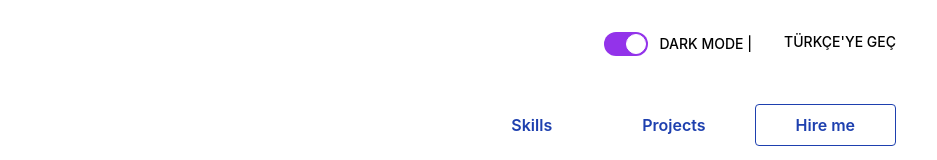
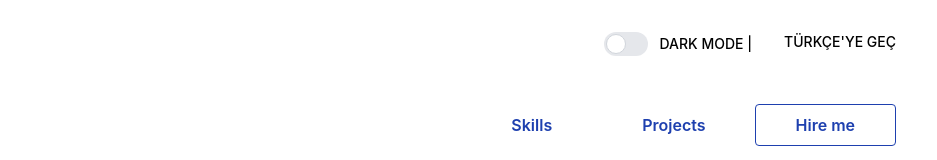
Before and after one commit to SeyyitBattal/web-sayfam, a React (Create React App) app: page / in a window 1280 px wide. Shown: the top 160 px of the page, without its empty margins (176-1113 px from the left). Built offline with nearby package versions, Linux system fonts and the light colour scheme.

Commit message:
Dark mode added with this new feature

```diff
--- a/src/App.css
+++ b/src/App.css
@@ -29,3 +29,8 @@ body {
 .skillsSection {
   display: flex;
 }
+
+.dark-mode {
+  color: white;
+  background-color: black;
+}
--- a/src/App.js
+++ b/src/App.js
@@ -1,13 +1,17 @@
+import React from "react";
 import MyHeader from "./components/MyHeader";
 import MyBody from "./components/MyBody";
 import MyFooter from "./components/MyFooter";
+import { useInput } from "./components/geceModuAc";
 import "./App.css";
 
 function App() {
+  const [darkMode, setDarkMode, onClickHandler] = useInput("Mood", false);
+
   return (
-    <div className="App">
+    <div className={darkMode ? "dark-mode App" : "App"}>
       <header>
-        <MyHeader />
+        <MyHeader darkMode={darkMode} setDarkMode={onClickHandler} />
       </header>
       <div>
         <MyBody />
--- a/src/components/MyHeader.js
+++ b/src/components/MyHeader.js
@@ -1,12 +1,26 @@
+import React from "react";
+import { useState } from "react";
 import { headerData } from "../data/HeaderData";
 
-const MyHeader = () => {
+const MyHeader = (props) => {
+  const toggleMode = (e) => {
+    e.preventDefault();
+    props.setDarkMode(!props.darkMode);
+  };
+
   const render = headerData.map((item) => {
     return (
-      <div className="headerDiv">
+      <div className="headerDiv ">
         <div className="toggle_language">
           <label className="relative inline-flex items-center mr-5 cursor-pointer">
-            <input type="checkbox" value="" className="sr-only peer" checked />
+            <div className={props.darkMode ? "toogle toggled" : "toggle"}>
+              <input
+                type="checkbox"
+                value=""
+                className="sr-only peer"
+                onClick={toggleMode}
+              />
+            </div>
             <div className="w-11 h-6 bg-gray-200 rounded-full peer dark:bg-gray-700 peer-focus:ring-4 peer-focus:ring-purple-300 dark:peer-focus:ring-purple-800 peer-checked:after:translate-x-full peer-checked:after:border-white after:content-[''] after:absolute after:top-0.5 after:left-[2px] after:bg-white after:border-gray-300 after:border after:rounded-full after:h-5 after:w-5 after:transition-all dark:border-gray-600 peer-checked:bg-purple-600"></div>
 
             <span className="ml-3 text-sm font-medium text-brown-900 dark:text-brown-300">
--- a/src/components/Profile.js
+++ b/src/components/Profile.js
@@ -11,10 +11,10 @@ export const Profile = () => {
             {profileDataEN.title}
           </h1>
 
-          {myInfo.map((item) => (
+          {myInfo.map((item, key) => (
             <div className="basic-info max-sm:pl-4 ">
               <div className="profil-detay flex max-lg:w-[300px] lg:h-[222px] max-sm:mb-3 max-sm:pl-3 sm:mb-3 max-lg:mx-auto ">
-                <div className=" lg:w-[150px]  max-sm:text-lg pr-5 sm:text-lg  lg:text-xl h-full text-black font-medium  sm:m-0 ">
+                <div className=" lg:w-[150px] max-sm:text-lg pr-5 sm:text-lg  lg:text-xl h-full text-black font-medium  sm:m-0 ">
                   <p className=" pb-2">Doğum tarihi</p>
                   <p className=" pb-2">İkamet Şehri</p>
                   <p className=" pb-2">Eğitim Durumu</p>
--- /dev/null
+++ b/src/components/geceModuAc.js
@@ -0,0 +1,8 @@
+import { useLocalStorage } from "./localStorageKullan";
+
+export const useInput = (key, initialValue) => {
+  const [darkMode, setDarkMode] = useLocalStorage(key, initialValue);
+
+  const toggle = () => setDarkMode(!darkMode);
+  return [darkMode, setDarkMode, toggle];
+};
--- /dev/null
+++ b/src/components/localStorageKullan.js
@@ -0,0 +1,13 @@
+import { useState } from "react";
+
+export const useLocalStorage = (key, initialValue) => {
+  const [storedValue, setStoredValue] = useState(() => {
+    const item = localStorage.getItem(key);
+    return item ? JSON.parse(item) : initialValue;
+  });
+  const setValue = (value) => {
+    setStoredValue(value);
+    window.localStorage.setItem(key, JSON.stringify(value));
+  };
+  return [storedValue, setValue];
+};
```
